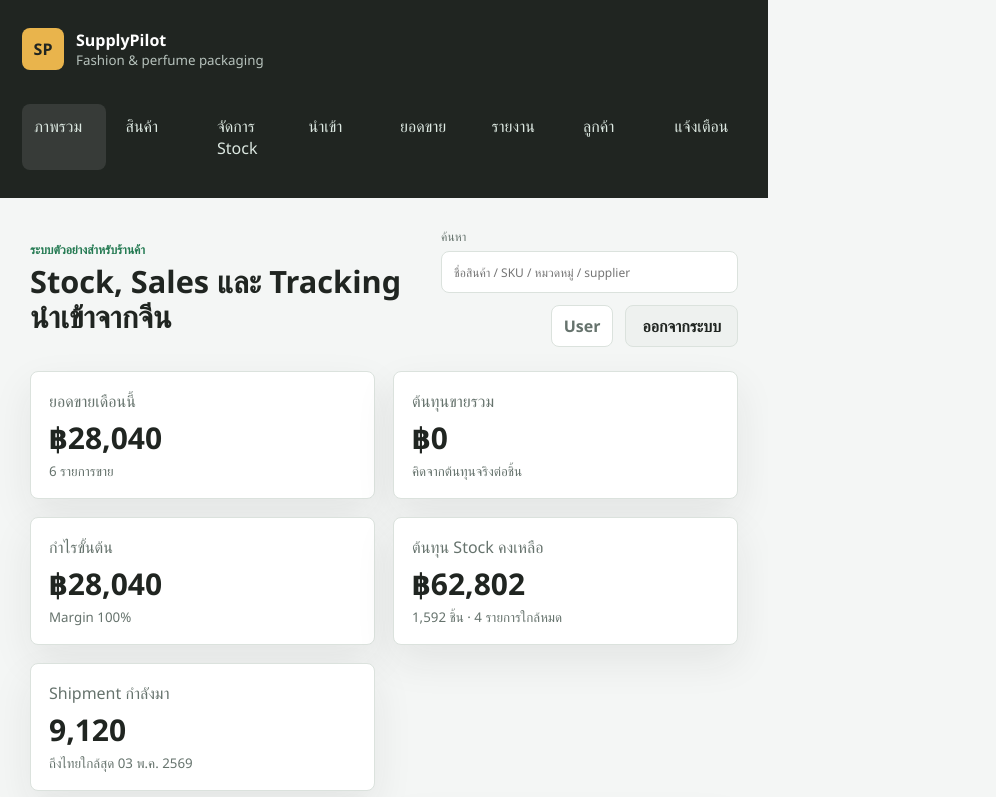
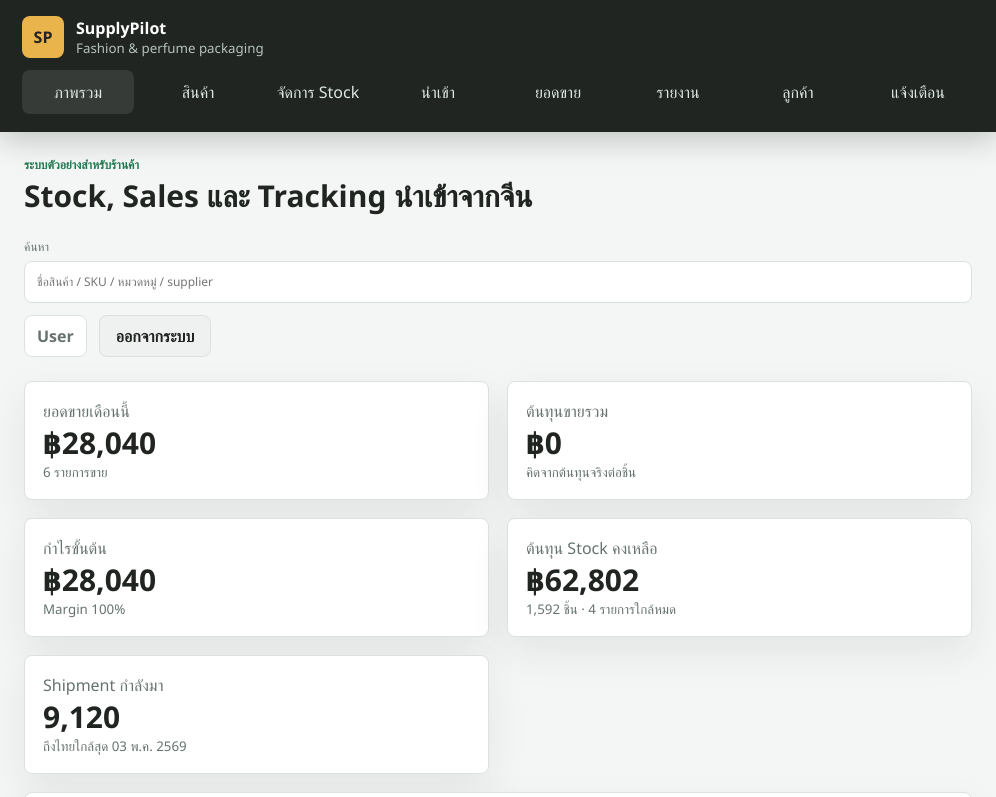
Before and after one commit to pairote1234/fashion_perfume_packaging, a website: page index.html in a window 768 px wide. Shown: the top 797 px of the page, 996 px wide, since content can reach past the window. Drawn offline with Linux system fonts and the light colour scheme; no server answers.

Commit message:
Improve iPad and notebook responsive layout

```diff
--- a/index.html
+++ b/index.html
@@ -4,7 +4,7 @@
     <meta charset="utf-8" />
     <meta name="viewport" content="width=device-width, initial-scale=1" />
     <title>Fashion & Perfume Supply Dashboard</title>
-    <link rel="stylesheet" href="styles.css?v=mobile-products-20260510" />
+    <link rel="stylesheet" href="styles.css?v=ipad-notebook-20260603" />
   </head>
   <body>
     <aside class="sidebar">
@@ -490,6 +490,6 @@
       </section>
     </div>
 
-    <script src="app.js?v=mobile-products-20260510"></script>
+    <script src="app.js?v=ipad-notebook-20260603"></script>
   </body>
 </html>
--- a/styles.css
+++ b/styles.css
@@ -16,6 +16,10 @@
   box-sizing: border-box;
 }
 
+html {
+  scroll-behavior: smooth;
+}
+
 body {
   margin: 0;
   min-height: 100vh;
@@ -34,6 +38,7 @@ body {
   padding: 28px 22px;
   position: sticky;
   top: 0;
+  z-index: 30;
 }
 
 .brand {
@@ -83,10 +88,11 @@ body {
 }
 
 .app-shell {
-  padding: 30px;
-  max-width: 1540px;
+  padding: 28px;
+  max-width: 1680px;
   width: 100%;
   min-width: 0;
+  margin: 0 auto;
 }
 
 .topbar,
@@ -117,8 +123,9 @@ h2 {
 }
 
 h1 {
-  font-size: clamp(28px, 4vw, 42px);
+  font-size: clamp(30px, 3vw, 42px);
   line-height: 1.15;
+  max-width: 980px;
 }
 
 h2 {
@@ -191,7 +198,7 @@ button:hover {
 }
 
 .metrics-grid {
-  grid-template-columns: repeat(5, minmax(0, 1fr));
+  grid-template-columns: repeat(auto-fit, minmax(210px, 1fr));
   margin-bottom: 18px;
 }
 
@@ -205,7 +212,7 @@ button:hover {
 }
 
 .metric-card {
-  min-height: 128px;
+  min-height: 118px;
   padding: 18px;
   display: grid;
   align-content: space-between;
@@ -220,7 +227,7 @@ button:hover {
 }
 
 .content-grid {
-  grid-template-columns: minmax(0, 1fr);
+  grid-template-columns: minmax(0, 1fr) minmax(300px, 360px);
   align-items: start;
   margin-bottom: 18px;
 }
@@ -403,7 +410,7 @@ th {
 }
 
 .side-stack {
-  grid-template-columns: repeat(2, minmax(0, 1fr));
+  grid-template-columns: 1fr;
   gap: 18px;
 }
 
@@ -535,7 +542,7 @@ th {
 
 .manager-grid {
   display: grid;
-  grid-template-columns: 1.3fr 0.9fr 0.9fr;
+  grid-template-columns: minmax(300px, 1.15fr) minmax(260px, 0.9fr) minmax(260px, 0.9fr);
   gap: 18px;
   margin-bottom: 18px;
 }
@@ -996,19 +1003,56 @@ th {
 
   .sidebar {
     min-height: auto;
-    position: static;
+    position: sticky;
+    top: 0;
+    padding: 16px 22px;
+    box-shadow: 0 8px 28px rgba(18, 25, 21, 0.22);
+  }
+
+  .brand {
+    margin-bottom: 12px;
   }
 
   .nav {
-    grid-template-columns: repeat(8, minmax(0, 1fr));
+    display: flex;
+    gap: 8px;
+    margin: 0 -22px;
+    padding: 0 22px 2px;
+    overflow-x: auto;
+    -webkit-overflow-scrolling: touch;
+  }
+
+  .nav a {
+    flex: 0 0 auto;
+    min-width: 112px;
+    text-align: center;
+    white-space: nowrap;
+  }
+
+  .app-shell {
+    padding: 24px;
+  }
+
+  .topbar {
+    align-items: flex-start;
+  }
+
+  .top-actions {
+    flex: 0 0 min(360px, 36vw);
+  }
+
+  .search-box {
+    min-width: 0;
+    width: 100%;
+  }
+
+  .metrics-grid {
+    grid-template-columns: repeat(3, minmax(0, 1fr));
   }
 
   .metrics-grid,
-  .content-grid,
   .sales-list,
-  .side-stack,
   .shipment-list,
-  .tracking-manager,
   .shipment-form-grid,
   .sales-form-grid,
   .operations-grid,
@@ -1017,8 +1061,13 @@ th {
     grid-template-columns: 1fr 1fr;
   }
 
+  .content-grid,
   .side-stack {
     grid-template-columns: 1fr;
+  }
+
+  .tracking-manager {
+    grid-template-columns: 1fr 1fr;
   }
 
   #products .table-wrap,
@@ -1151,6 +1200,50 @@ th {
 
 }
 
+@media (min-width: 761px) and (max-width: 1180px) {
+  .panel {
+    padding: 18px;
+  }
+
+  #productTable,
+  #manageTable {
+    grid-template-columns: repeat(2, minmax(0, 1fr));
+  }
+
+  .manager-card,
+  .shipment-card {
+    padding: 16px;
+  }
+}
+
+@media (max-width: 980px) {
+  .topbar {
+    display: grid;
+    grid-template-columns: 1fr;
+  }
+
+  .top-actions {
+    width: 100%;
+    flex: none;
+    justify-content: stretch;
+  }
+
+  .tracking-manager,
+  .shipment-form-grid,
+  .manager-grid,
+  .sales-form-grid,
+  .operations-grid,
+  .customer-form-grid {
+    grid-template-columns: 1fr;
+  }
+
+  .metrics-grid,
+  .shipment-list,
+  .sales-list {
+    grid-template-columns: repeat(2, minmax(0, 1fr));
+  }
+}
+
 @media (max-width: 760px) {
   body {
     display: block;
@@ -1163,6 +1256,7 @@ th {
 
   .sidebar {
     position: relative;
+    box-shadow: none;
   }
 
   .brand {
@@ -1258,6 +1352,7 @@ th {
 
   .nav a {
     flex: 0 0 auto;
+    min-width: auto;
     white-space: nowrap;
   }
 
```
